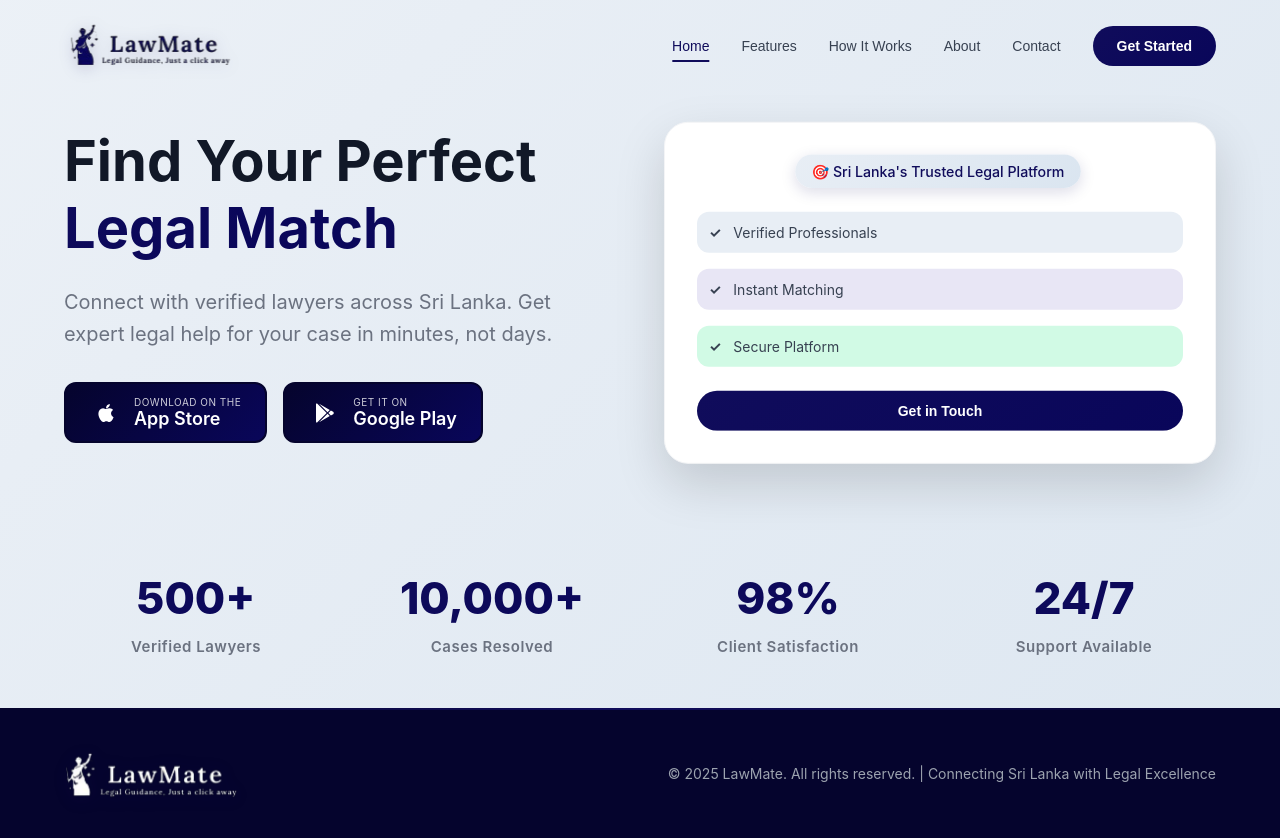
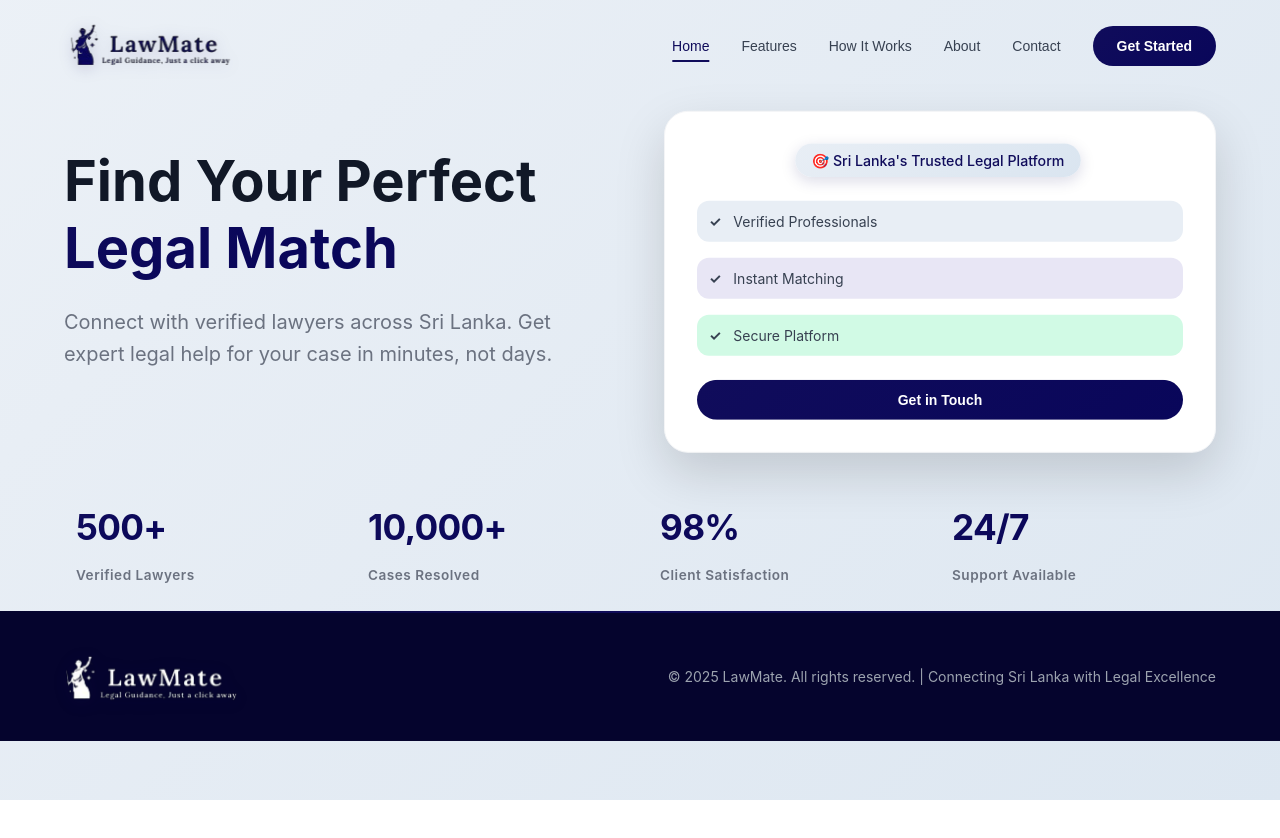
Before and after one commit to NamalIshara/lawmate-ui, a React (Vite) app: page / in a window 1280 px wide. After the commit the page ends 800 px from the top, so only its background shows below. Built offline with nearby package versions, Linux system fonts and the light colour scheme.

Commit message:
Add stat item component with animation and styling

```diff
--- a/src/components/main/hero.tsx
+++ b/src/components/main/hero.tsx
@@ -5,21 +5,23 @@ import StatItem from "../statItem";
 interface Stat {
   number: string;
   label: string;
+  style?: React.CSSProperties;
+  numberClassName?: string;
+  labelClassName?: string;
+  delay?: number;
 }
 
 const Hero: React.FC = () => {
   const stats: Stat[] = [
-        { number: "500+", label: "Verified Lawyers" },
-        { number: "10,000+", label: "Cases Resolved" },
-        { number: "98%", label: "Client Satisfaction" },
-        { number: "24/7", label: "Support Available" }
+    { number: "500+", label: "Verified Lawyers", delay: 0, style: { '--stat-number-color': '#0f172a' } as React.CSSProperties },
+    { number: "10,000+", label: "Cases Resolved", delay: 200, style: { '--stat-number-color': '#0f172a' } as React.CSSProperties },
+    { number: "98%", label: "Client Satisfaction", delay: 400, style: { '--stat-number-color': '#0f172a' } as React.CSSProperties },
+    { number: "24/7", label: "Support Available", delay: 600, style: { '--stat-number-color': '#0f172a' } as React.CSSProperties }
   ];
 
   const scrollToSection = (sectionId: string) => {
     const element = document.getElementById(sectionId);
-        if (element) {
-            element.scrollIntoView({ behavior: 'smooth' });
-        }
+    if (element) element.scrollIntoView({ behavior: 'smooth' });
   };
 
   return (
@@ -36,28 +38,6 @@ const Hero: React.FC = () => {
             </p>
 
             <div className="app-store-buttons">
-                            <a href="https://apps.apple.com" target="_blank" rel="noopener noreferrer" className="store-button">
-                                <div className="store-icon">
-                                    <svg viewBox="0 0 24 24" fill="currentColor">
-                                        <path d="M17.05 20.28c-.98.95-2.05.8-3.08.35-1.09-.46-2.09-.48-3.24 0-1.44.62-2.2.44-3.06-.35C2.79 15.25 3.51 7.59 9.05 7.31c1.35.07 2.29.74 3.08.8 1.18-.24 2.31-.93 3.57-.84 1.51.12 2.65.72 3.4 1.8-3.12 1.87-2.38 5.98.48 7.13-.57 1.5-1.31 2.99-2.54 4.09l.01-.01zM12.03 7.25c-.15-2.23 1.66-4.07 3.74-4.25.29 2.58-2.34 4.5-3.74 4.25z"/>
-                                    </svg>
-                                </div>
-                                <div className="store-text">
-                                    <div className="store-download">Download on the</div>
-                                    <div className="store-name">App Store</div>
-                                </div>
-                            </a>
-                            <a href="https://play.google.com" target="_blank" rel="noopener noreferrer" className="store-button">
-                                <div className="store-icon">
-                                    <svg viewBox="0 0 24 24" fill="currentColor">
-                                        <path d="M3,20.5V3.5C3,2.91 3.34,2.39 3.84,2.15L13.69,12L3.84,21.85C3.34,21.6 3,21.09 3,20.5M16.81,15.12L6.05,21.34L14.54,12.85L16.81,15.12M20.16,10.81C20.5,11.08 20.75,11.5 20.75,12C20.75,12.5 20.5,12.92 20.16,13.19L17.89,14.5L15.39,12L17.89,9.5L20.16,10.81M6.05,2.66L16.81,8.88L14.54,11.15L6.05,2.66Z"/>
-                                    </svg>
-                                </div>
-                                <div className="store-text">
-                                    <div className="store-download">GET IT ON</div>
-                                    <div className="store-name">Google Play</div>
-                                </div>
-                            </a>
             </div>
           </div>
 
@@ -90,8 +70,19 @@ const Hero: React.FC = () => {
             </div>
           </div>
         </div>
+
         <div className="stats-grid">
-                    {stats.map((s, i) => <StatItem key={i} number={s.number} label={s.label} delay={i * 200} />)}
+          {stats.map((s, i) => (
+            <StatItem
+              key={i}
+              number={s.number}
+              label={s.label}
+              delay={s.delay}
+              style={s.style}
+              numberClassName={s.numberClassName}
+              labelClassName={s.labelClassName}
+            />
+          ))}
         </div>
       </div>
     </section>
--- a/src/components/statItem/index.tsx
+++ b/src/components/statItem/index.tsx
@@ -1,79 +1,120 @@
-// src/components/statItem.tsx
-import React, { useEffect, useRef, useState } from "react";
+import React, { useEffect, useRef, useState } from 'react';
+import '../../styles/statItem.css';
 
 interface StatItemProps {
   number: string;
   label: string;
   delay?: number;
+
+  className?: string;
+  numberClassName?: string;
+  labelClassName?: string;
+  style?: React.CSSProperties;
 }
 
-function useCountUp(target: number, duration: number, start: boolean) {
-  const [count, setCount] = useState(0);
+const formatWithCommas = (n: number, decimals = 0) => {
+  if (decimals > 0) return n.toFixed(decimals);
+  return Math.floor(n).toLocaleString();
+};
+
+const extractNumericPrefix = (s: string) => {
+  const m = s.match(/^([\d,]+(?:\.\d+)?)/);
+  if (!m) return { numeric: null, rawNumericString: '', suffix: s };
+  const raw = m[1];
+  const cleaned = raw.replace(/,/g, '');
+  const numeric = cleaned.includes('.') ? parseFloat(cleaned) : parseInt(cleaned, 10);
+  const suffix = s.slice(raw.length);
+  return { numeric, rawNumericString: raw, suffix };
+};
+
+const StatItem: React.FC<StatItemProps> = ({
+  number,
+  label,
+  delay = 0,
+  className = '',
+  numberClassName = '',
+  labelClassName = '',
+  style
+}) => {
+  const ref = useRef<HTMLDivElement | null>(null);
+  const [display, setDisplay] = useState<string>(number);
+  const animatedRef = useRef(false);
 
   useEffect(() => {
-    if (!start) return;
-    let startTime: number | null = null;
-
-    const animate = (timestamp: number) => {
-      if (!startTime) startTime = timestamp;
-      const progress = timestamp - startTime;
-      const progressRatio = Math.min(progress / duration, 1);
-      setCount(Math.floor(progressRatio * target));
-
-      if (progress < duration) requestAnimationFrame(animate);
-    };
-
-    requestAnimationFrame(animate);
-  }, [target, duration, start]);
-
-  return count;
-}
-
-const DigitSegment: React.FC<{ digits: string; start: boolean; duration?: number }> = ({ digits, start, duration = 1200 }) => {
-  const numericTarget = parseInt(digits.replace(/,/g, ""), 10) || 0;
-  const count = useCountUp(numericTarget, duration, start);
-  return <span>{count.toLocaleString()}</span>;
-};
-
-const StatItem: React.FC<StatItemProps> = ({ number, label, delay = 0 }) => {
-  const ref = useRef<HTMLDivElement | null>(null);
-  const [visible, setVisible] = useState(false);
+    animatedRef.current = false;
+    setDisplay(number);
+  }, [number]);
 
   useEffect(() => {
+    const el = ref.current;
+    if (!el) return;
+
     const obs = new IntersectionObserver(
       (entries) => {
         entries.forEach((entry) => {
-          if (entry.isIntersecting) {
-            setTimeout(() => setVisible(true), delay);
-            obs.disconnect();
+          if (entry.isIntersecting && !animatedRef.current) {
+            animatedRef.current = true;
+
+            setTimeout(() => {
+              startAnimation(number, setDisplay);
+            }, delay);
           }
         });
       },
-      { threshold: 0.3 }
+      { threshold: 0.5 }
     );
 
-    if (ref.current) obs.observe(ref.current);
+    obs.observe(el);
     return () => obs.disconnect();
-  }, [delay]);
-
-
-  const parts = number.split(/(\d[\d,]*)/);
+  }, [number, delay]);
 
   return (
-    <div ref={ref} className="stat-item">
-      <div className="stat-number">
-        {parts.map((part, i) => {
-
-          if (/^\d[\d,]*$/.test(part)) {
-            return <DigitSegment key={i} digits={part} start={visible} />;
-          }
-
-          return <span key={i}>{part}</span>;
-        })}
+    <div ref={ref} className={`stat-item ${className}`} style={style}>
+      <div className={`stat-number ${numberClassName}`} aria-hidden>
+        {display}
       </div>
-      <div className="stat-label">{label}</div>
+      <div className={`stat-label ${labelClassName}`}>
+        {label}
+      </div>
     </div>
   );
 };
 
 export default StatItem;
+
+/* Helpers */
+
+function startAnimation(targetStr: string, setDisplay: (v: string) => void) {
+  const { numeric, rawNumericString, suffix } = extractNumericPrefix(targetStr);
+
+  if (numeric === null) {
+    setDisplay(targetStr);
+    return;
+  }
+
+  const decimals = rawNumericString.includes('.') ? (rawNumericString.split('.')[1].length) : 0;
+  const targetValue = numeric;
+  const duration = 900;
+  const startTime = performance.now();
+
+  const tick = (now: number) => {
+    const elapsed = now - startTime;
+    const progress = Math.min(elapsed / duration, 1);
+    const eased = 1 - Math.pow(1 - progress, 3);
+
+    const current = targetValue * eased;
+    const formatted = decimals > 0
+      ? Number(current.toFixed(decimals)).toLocaleString(undefined, { minimumFractionDigits: decimals, maximumFractionDigits: decimals })
+      : formatWithCommas(Math.round(current));
+
+    setDisplay(`${formatted}${suffix}`);
+
+    if (progress < 1) {
+      requestAnimationFrame(tick);
+    } else {
+      setDisplay(`${rawNumericString}${suffix}`);
+    }
+  };
+
+  requestAnimationFrame(tick);
+}
--- a/src/styles/hero.css
+++ b/src/styles/hero.css
@@ -319,3 +319,11 @@
         font-size: 36px;
     }
 }
+
+.stats-grid {
+    display: grid;
+    grid-template-columns: repeat(auto-fit, minmax(140px, 1fr));
+    gap: 1rem;
+    margin-top: 2rem;
+    align-items: start;
+  }
--- /dev/null
+++ b/src/styles/statItem.css
@@ -0,0 +1,30 @@
+.stat-item {
+    display: flex;
+    flex-direction: column;
+    align-items: flex-start;
+    gap: 6px;
+    padding: 8px 12px;
+    min-width: 120px;
+}
+
+.stat-number {
+    font-family: 'Inter', 'Segoe UI', Roboto, "Helvetica Neue", Arial, sans-serif;
+    font-weight: 700;
+    font-size: 2.2rem;
+    line-height: 1;
+    letter-spacing: -0.02em;
+    color: var(--stat-number-color, #0f172a);
+}
+
+.stat-label {
+    font-size: 0.85rem;
+    color: var(--stat-label-color, #6b7280);
+    font-weight: 600;
+}
+
+/* small responsive sizing */
+@media (max-width: 640px) {
+    .stat-number {
+        font-size: 2.2rem;
+    }
+}
```
Lines whose indentation alone changed are shown as unchanged.
